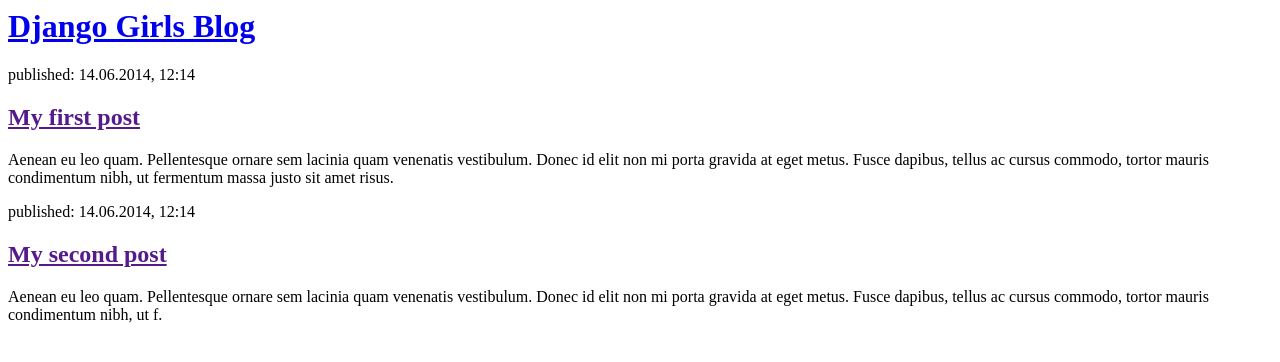
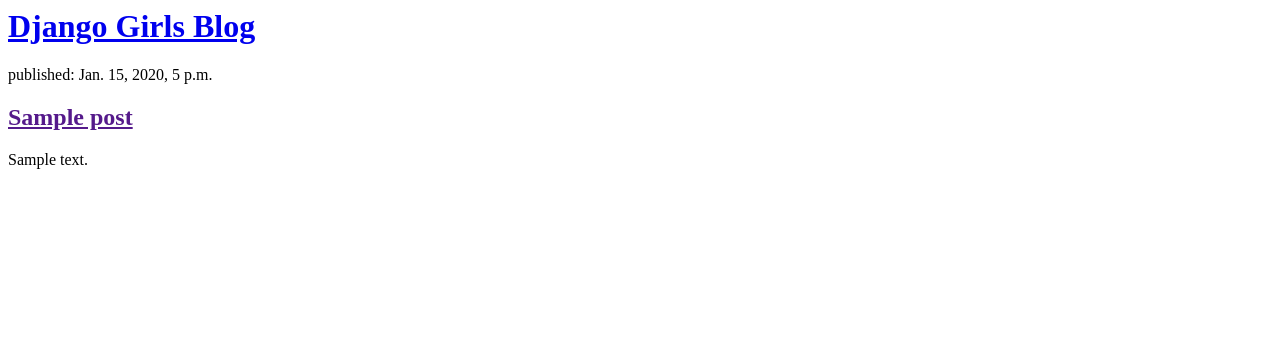
Before and after one commit to KhantKyawZhaw/djangogirl, a Django app: page / in a window 1280 px wide. Shown: the top 362 px of the page. Run offline with Django 5.2, Linux system fonts and the light colour scheme; tables that the repository leaves empty hold one stand-in row (values such as "Sample post").

Commit message:
added dynamic data to templates

```diff
--- a/blog/templates/blog/post_list.html
+++ b/blog/templates/blog/post_list.html
@@ -18,25 +18,12 @@
       <h1><a href="/">Django Girls Blog</a></h1>
     </header>
 
+    {% for post in posts %}
     <article>
-      <time>published: 14.06.2014, 12:14</time>
-      <h2><a href="">My first post</a></h2>
-      <p>
-        Aenean eu leo quam. Pellentesque ornare sem lacinia quam venenatis
-        vestibulum. Donec id elit non mi porta gravida at eget metus. Fusce
-        dapibus, tellus ac cursus commodo, tortor mauris condimentum nibh, ut
-        fermentum massa justo sit amet risus.
-      </p>
+      <time>published: {{ post.published_date }}</time>
+      <h2><a href="">{{ post.title }}</a></h2>
+      <p>{{ post.text|linebreaksbr }}</p>
     </article>
-
-    <article>
-      <time>published: 14.06.2014, 12:14</time>
-      <h2><a href="">My second post</a></h2>
-      <p>
-        Aenean eu leo quam. Pellentesque ornare sem lacinia quam venenatis
-        vestibulum. Donec id elit non mi porta gravida at eget metus. Fusce
-        dapibus, tellus ac cursus commodo, tortor mauris condimentum nibh, ut f.
-      </p>
-    </article>
+    {%endfor%}
   </body>
 </html>
--- a/blog/views.py
+++ b/blog/views.py
@@ -1,6 +1,11 @@
 from django.shortcuts import render
+from .models import Post
+from django.utils import timezone
 
 
 # Create your views here.
 def post_list(request):
-    return render(request, "blog/post_list.html", {})
+    posts = Post.objects.filter(published_date__lte=timezone.now()).order_by(
+        "published_date"
+    )
+    return render(request, "blog/post_list.html", {"posts": posts})
```
